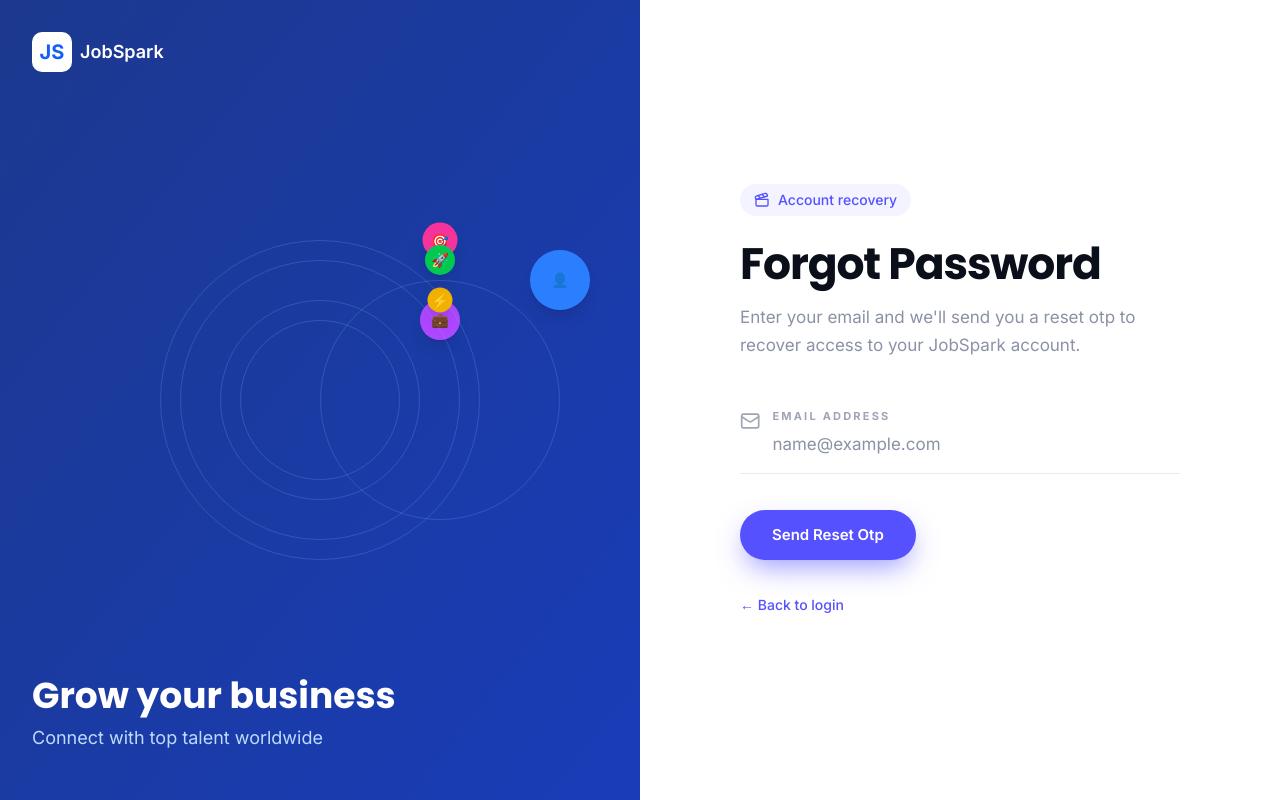
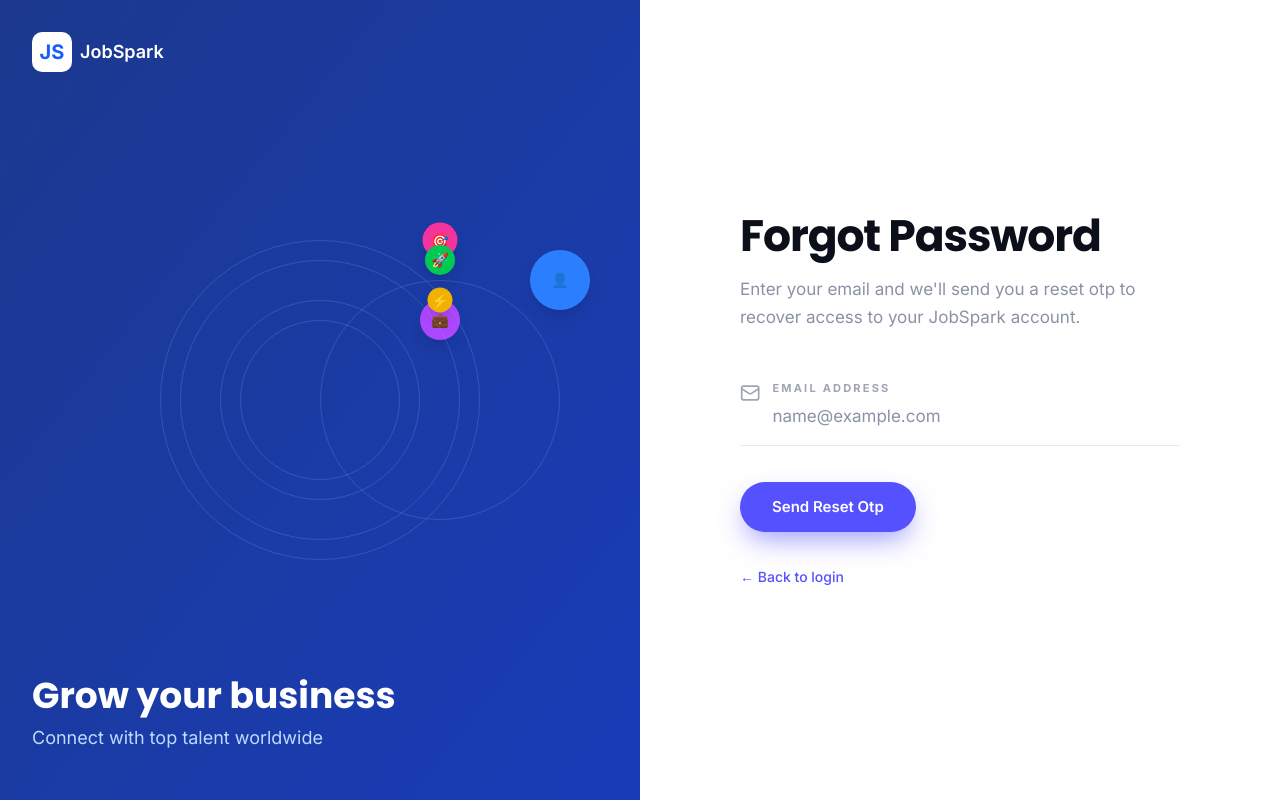
Before and after one commit to mashayeakh/Jobspark, a Next.js app in the folder jobspark-frontend/: page /forgot-password in a window 1280 px wide. Built offline with nearby package versions, Linux system fonts and the light colour scheme; no server answers.

Commit message:
feat: add forgot password page with animated UI and email submission form

```diff
--- a/jobspark-frontend/src/app/forgot-password/page.tsx
+++ b/jobspark-frontend/src/app/forgot-password/page.tsx
@@ -168,11 +168,7 @@ export default function ForgotPasswordPage() {
             </Link>
           </div>
 
-          {/* Badge */}
-          <div className="inline-flex items-center gap-2 px-3.5 py-1.5 rounded-full bg-[#F3F4FF] text-[#5551FF] font-medium text-sm mb-6">
-            <Clapperboard className="w-4 h-4" />
-            Account recovery
-          </div>
+
 
           {/* Heading */}
           <h1 className="text-[44px] font-bold text-[#0B0F19] mb-4 tracking-tight leading-[1.1]">
```
